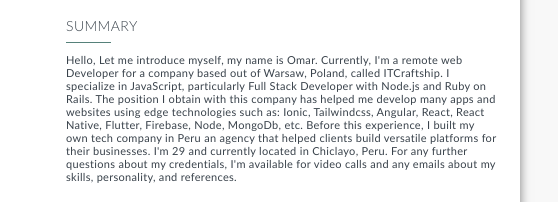
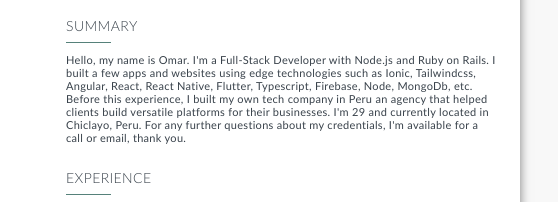
Before and after one commit to skeiter9/skeiter9.github.io, a website: page index.html in a window 1280 px wide. Shown: the part 162-364 px from the top of the page, 454-1012 px from the left. Drawn offline with Linux system fonts and the light colour scheme; a web font is replaced by a local one.

Commit message:
update Headline for CV

```diff
--- a/index.html
+++ b/index.html
@@ -393,9 +393,9 @@ ul {
 					                <h3>Summary</h3>
 					                <div class="keyline"></div>
 					            </div>            <p class="summary">
-					                Hello,
-					 Let me introduce myself, my name is Omar. Currently, I&#x27;m a remote web Developer for a company based out of Warsaw, Poland, called ITCraftship. I specialize in JavaScript, particularly Full Stack Developer with Node.js and Ruby on Rails. The position I obtain with this company has helped me develop many apps and websites using edge technologies such as: Ionic, Tailwindcss, Angular, React, React Native, Flutter, Firebase, Node, MongoDb, etc. Before this experience, I built my own tech company in Peru an agency that helped clients build versatile platforms for their businesses.
-					 I&#x27;m 29 and currently located in Chiclayo, Peru. For any further questions about my credentials, I&#x27;m available for video calls and any emails about my skills, personality, and references.
+					                Hello, my name is Omar.
+					I&#x27;m a Full-Stack Developer with Node.js and Ruby on Rails. I built a few apps and websites using edge technologies such as Ionic, Tailwindcss, Angular, React, React Native, Flutter, Typescript, Firebase, Node, MongoDb, etc.
+					Before this experience, I built my own tech company in Peru an agency that helped clients build versatile platforms for their businesses. I&#x27;m 29 and currently located in Chiclayo, Peru. For any further questions about my credentials, I&#x27;m available for a call or email, thank you.
 					            </p>
 					        </div>
 					<div class="container work-container">
--- a/package.json
+++ b/package.json
@@ -6,6 +6,6 @@
 	},
 	"dependencies": {
 		"jsonresume-theme-caffeine": "1.2.3",
-		"resume-cli": "3.0.0"
+		"resume-cli": "3.0.7"
 	}
 }
--- a/resume.json
+++ b/resume.json
@@ -6,7 +6,7 @@
 		"picture": "https://media-exp1.licdn.com/dms/image/C4D03AQEBsxGg57VoyA/profile-displayphoto-shrink_800_800/0/1553336864791?e=1665619200&v=beta&t=dBBIVUclDSfBb_3q-VycwqNeQGrTtcASlcdrQeovMG8",
 		"phone": "+51 991 363 083",
 		"website": "http://skeiter9.github.io",
-		"summary": "Hello, \n Let me introduce myself, my name is Omar. Currently, I'm a remote web Developer for a company based out of Warsaw, Poland, called ITCraftship. I specialize in JavaScript, particularly Full Stack Developer with Node.js and Ruby on Rails. The position I obtain with this company has helped me develop many apps and websites using edge technologies such as: Ionic, Tailwindcss, Angular, React, React Native, Flutter, Firebase, Node, MongoDb, etc. Before this experience, I built my own tech company in Peru an agency that helped clients build versatile platforms for their businesses. \n I'm 29 and currently located in Chiclayo, Peru. For any further questions about my credentials, I'm available for video calls and any emails about my skills, personality, and references.",
+		"summary": "Hello, my name is Omar.\nI'm a Full-Stack Developer with Node.js and Ruby on Rails. I built a few apps and websites using edge technologies such as Ionic, Tailwindcss, Angular, React, React Native, Flutter, Typescript, Firebase, Node, MongoDb, etc. \nBefore this experience, I built my own tech company in Peru an agency that helped clients build versatile platforms for their businesses. I'm 29 and currently located in Chiclayo, Peru. For any further questions about my credentials, I'm available for a call or email, thank you.",
 		"location": {
 			"address": "1460 Gaylord st.",
 			"postalCode": "80206",
```
Also changed, not shown: README.md, 2 other files.
